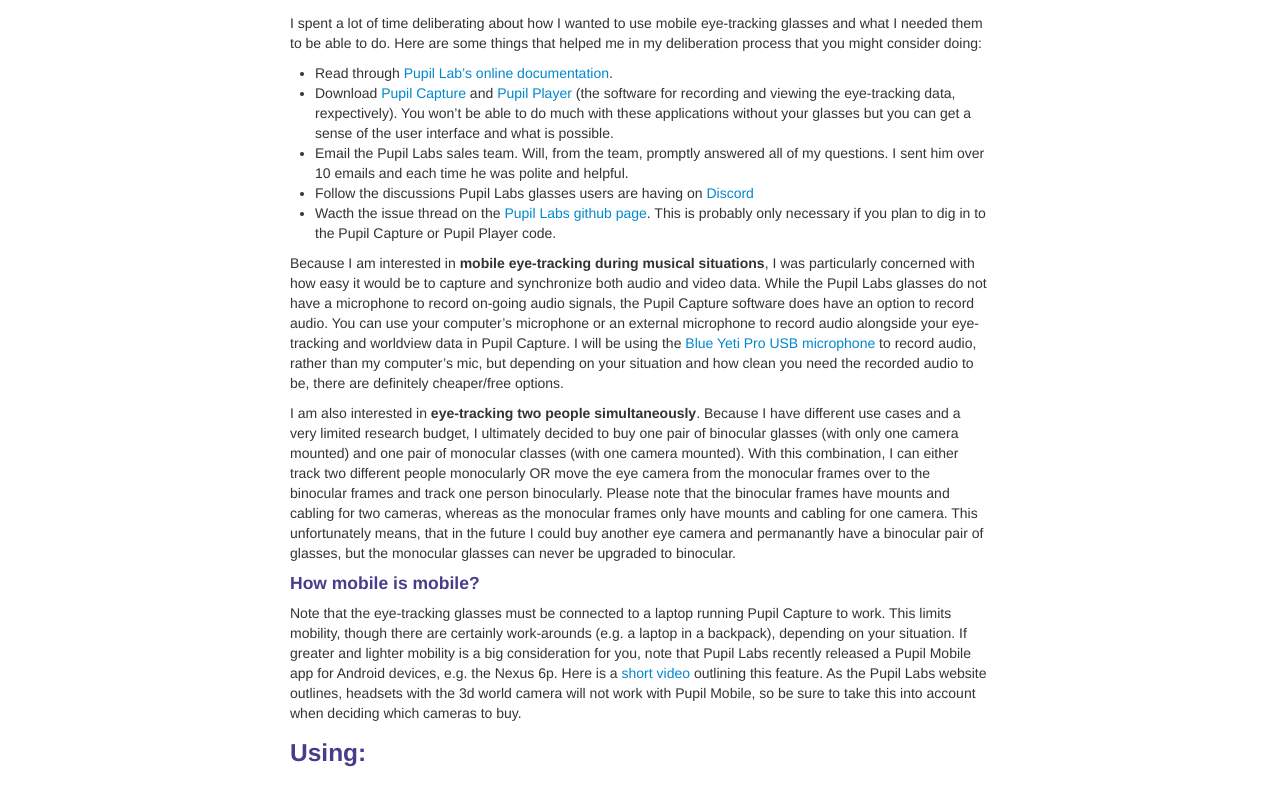
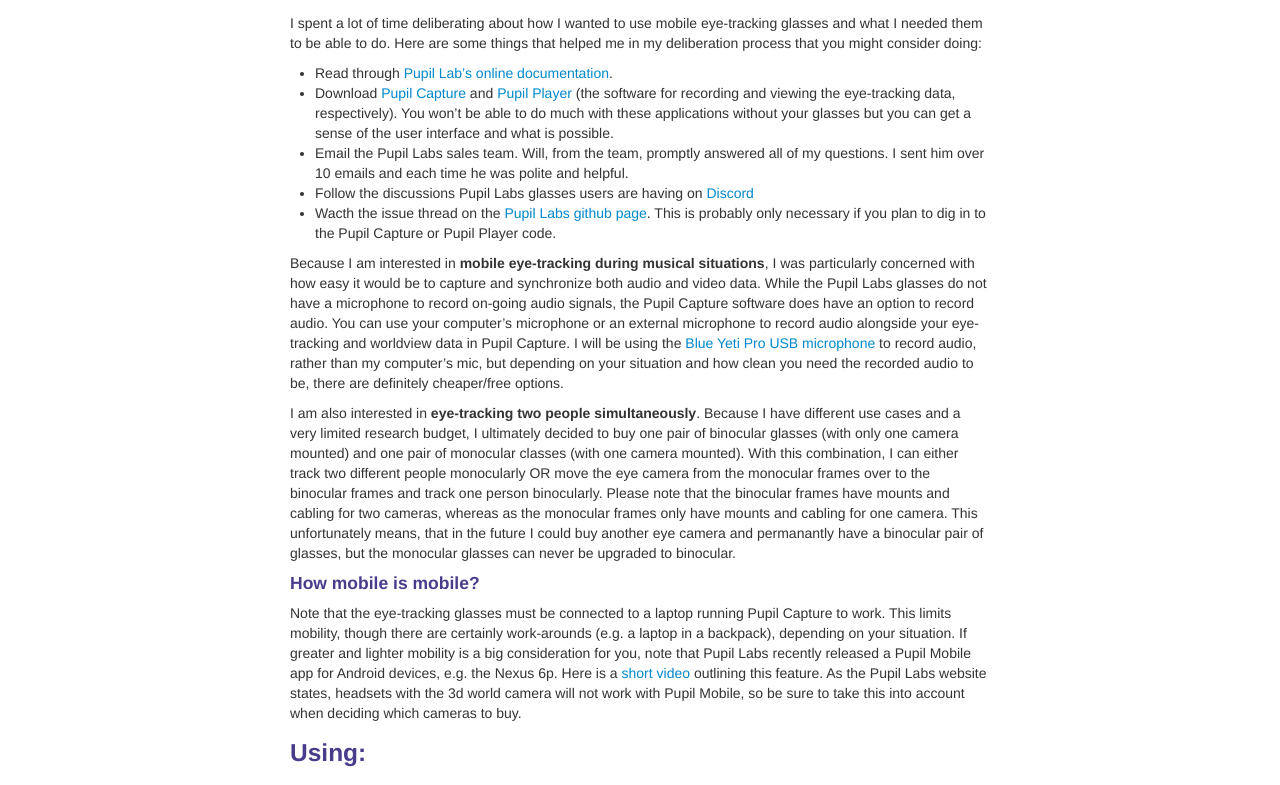
Before and after one commit to lkfink/lkfink.github.io, a Jekyll site: the page built from pages/PupilLabs_aBeginnersGuide.md, in a window 1280 px wide. Shown: the part 269-1054 px from the top of the page. Built offline with Jekyll 4.4.1, drawn with Linux system fonts in a browser that asks for light colours; our own code applies the rules of GitHub Pages for plain Markdown files.

Commit message:
fix typo

```diff
--- a/pages/PupilLabs_aBeginnersGuide.md
+++ b/pages/PupilLabs_aBeginnersGuide.md
@@ -17,7 +17,7 @@
 ### Buying:
 I spent a lot of time deliberating about how I wanted to use mobile eye-tracking glasses and what I needed them to be able to do. Here are some things that helped me in my deliberation process that you might consider doing:
 - Read through [Pupil Lab's online documentation](https://docs.pupil-labs.com/){:target="_blank"}.
-- Download [Pupil Capture](https://github.com/pupil-labs/pupil/releases/tag/v0.9.10){:target="_blank"} and [Pupil Player](https://github.com/pupil-labs/pupil/releases/tag/v0.9.10){:target="_blank"} (the software for recording and viewing the eye-tracking data, rexpectively). You won't be able to do much with these applications without your glasses but you can get a sense of the user interface and what is possible.
+- Download [Pupil Capture](https://github.com/pupil-labs/pupil/releases/tag/v0.9.10){:target="_blank"} and [Pupil Player](https://github.com/pupil-labs/pupil/releases/tag/v0.9.10){:target="_blank"} (the software for recording and viewing the eye-tracking data, respectively). You won't be able to do much with these applications without your glasses but you can get a sense of the user interface and what is possible.
 - Email the Pupil Labs sales team. Will, from the team, promptly answered all of my questions. I sent him over 10 emails and each time he was polite and helpful.
 - Follow the discussions Pupil Labs glasses users are having on [Discord](https://discordapp.com/invite/gKmmGqy){:target="_blank"}
 - Wacth the issue thread on the [Pupil Labs github page](https://github.com/pupil-labs/pupil){:target="_blank"}. This is probably only necessary if you plan to dig in to the Pupil Capture or Pupil Player code.
@@ -27,7 +27,7 @@
 I am also interested in **eye-tracking two people simultaneously**. Because I have different use cases and a very limited research budget, I ultimately decided to buy one pair of binocular glasses (with only one camera mounted) and one pair of monocular classes (with one camera mounted). With this combination, I can either track two different people monocularly OR move the eye camera from the monocular frames over to the binocular frames and track one person binocularly. Please note that the binocular frames have mounts and cabling for two cameras, whereas as the monocular frames only have mounts and cabling for one camera. This unfortunately means, that in the future I could buy another eye camera and permanantly have a binocular pair of glasses, but the monocular glasses can never be upgraded to binocular.
 
 #### How mobile is mobile?
-Note that the eye-tracking glasses must be connected to a laptop running Pupil Capture to work. This limits mobility, though there are certainly work-arounds (e.g. a laptop in a backpack), depending on your situation. If greater and lighter mobility is a big consideration for you, note that Pupil Labs recently released a Pupil Mobile app for Android devices, e.g. the Nexus 6p. Here is a [short video](https://www.youtube.com/watch?v=atxUvyM0Sf8&feature=youtu.be){:target="_blank"} outlining this feature. As the Pupil Labs website outlines, headsets with the 3d world camera will not work with Pupil Mobile, so be sure to take this into account when deciding which cameras to buy.
+Note that the eye-tracking glasses must be connected to a laptop running Pupil Capture to work. This limits mobility, though there are certainly work-arounds (e.g. a laptop in a backpack), depending on your situation. If greater and lighter mobility is a big consideration for you, note that Pupil Labs recently released a Pupil Mobile app for Android devices, e.g. the Nexus 6p. Here is a [short video](https://www.youtube.com/watch?v=atxUvyM0Sf8&feature=youtu.be){:target="_blank"} outlining this feature. As the Pupil Labs website states, headsets with the 3d world camera will not work with Pupil Mobile, so be sure to take this into account when deciding which cameras to buy.
 
 
 
```
